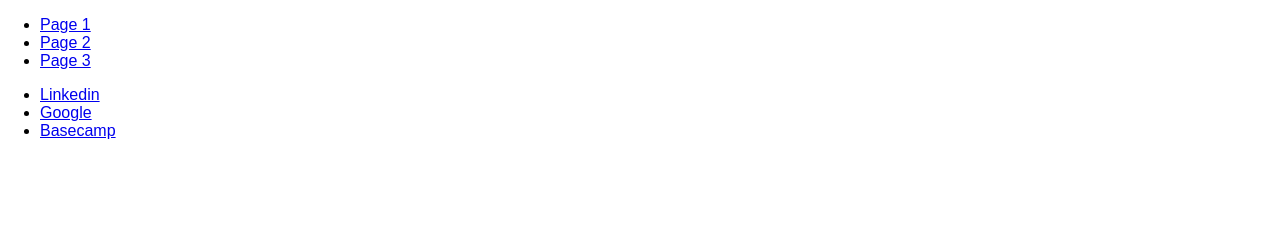
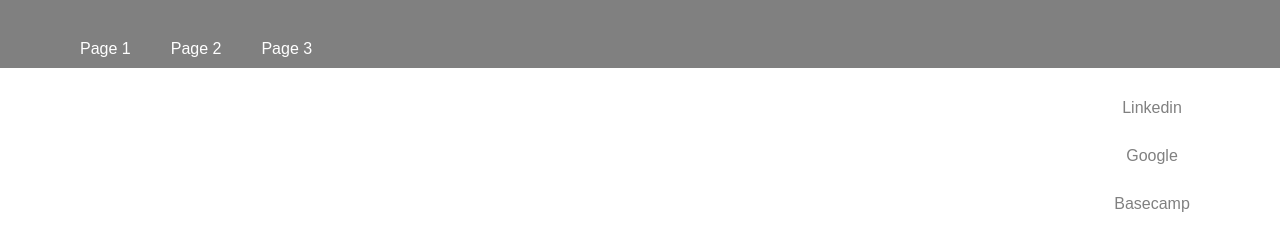
Before and after one commit to samialvi/webdev_lab8, a plain HTML site: page index.html in a window 1280 px wide. Drawn offline with Linux system fonts and the light colour scheme.

Commit message:
Update index.html

```diff
--- a/index.html
+++ b/index.html
@@ -4,7 +4,7 @@
     <meta charset="utf-8">
     <title>My Centered Navigation</title>
     <link rel="stylesheet" type="text/css" href="css/normalize.css">
-    <link rel="stylesheet" href="css/css_comparison.css">
+    <link rel="stylesheet" href="css/style.css">
     <link rel="icon" href="http://web.iit.edu/sites/web/themes/iit_web/favicon.ico">
   </head>
   <body>
```
